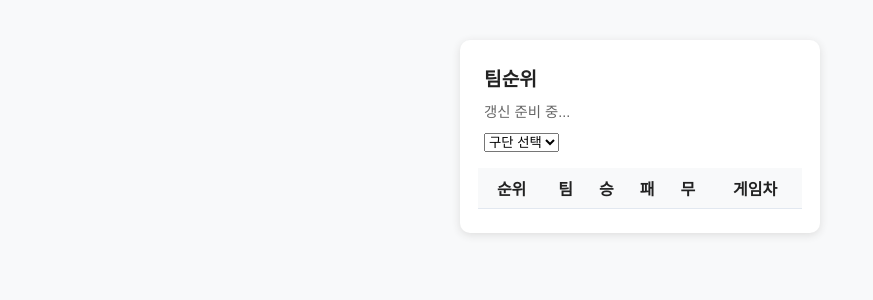
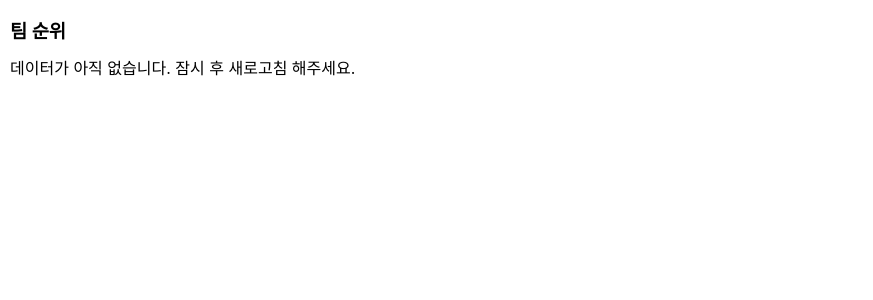
Before and after one commit to leedahyun3/capstone, a Flask app: template templates/team_ranking_alt.html in a window 1280 px wide. Shown: the top 300 px of the page, without its empty margins (0-873 px from the left). Run offline with Flask 3, Linux system fonts and the light colour scheme; the template is opened without the code that fills it, so the values that code supplies are empty.

Commit message:
Refactor team ranking HTML template

```diff
--- a/templates/team_ranking_alt.html
+++ b/templates/team_ranking_alt.html
@@ -1,75 +1,42 @@
 <!DOCTYPE html>
 <html lang="ko">
 <head>
-  <meta charset="UTF-8" />
-  <title>KBO 팀순위</title>
+  <meta charset="UTF-8">
+  <title>팀 순위</title>
   <style>
-    body { font-family: 'Noto Sans KR', Arial, sans-serif; background:#f8f9fa; margin:0; padding:0; }
-    .ranking-container { max-width:360px; margin:40px auto; background:#fff; border-radius:10px; box-shadow:0 2px 8px #ddd; padding:24px 0; }
-    .ranking-title { font-size:1.2em; font-weight:bold; margin:0 0 8px 24px; color:#222; }
-    .updated-at { margin-left:24px; margin-bottom:12px; color:#666; font-size:.9em; }
-    table { width:90%; margin:0 auto; border-collapse:collapse; background:#fff; }
-    th, td { padding:8px 4px; text-align:center; vertical-align:middle; font-size:1em; }
-    th { background:#f8f9fa; color:#222; font-weight:bold; border-bottom:1px solid #e2e8f0; }
-    tr { border-bottom:1px solid #e2e8f0; }
-    tr:last-child { border-bottom:none; }
-    .team-logo { width:32px; height:32px; object-fit:contain; vertical-align:middle; margin-right:8px; }
-    .team-name { font-weight:bold; color:#222; font-size:1em; vertical-align:middle; }
-    .selected-row { background:#e3f2fd !important; }
-    @media (max-width: 500px) {
-      .ranking-container { max-width:100%; padding:8px 0; }
-      table { width:98%; }
-      th, td { font-size:.95em; padding:4px 2px; }
-      .team-logo { width:20px; height:20px; margin-right:4px; }
-    }
+    body { margin:0; font-family: -apple-system, BlinkMacSystemFont, "Noto Sans KR", Arial, sans-serif; }
+    .wrap { padding: 8px 10px; }
+    h3 { margin: 8px 0 12px; }
+    table { width: 100%; border-collapse: collapse; }
+    th, td { border: 1px solid #e6e6e9; padding: 6px 8px; font-size: 14px; text-align: center; }
+    th { background: #f3f4f6; }
+    .meta { font-size: 12px; color: #666; margin-bottom: 6px; }
   </style>
 </head>
 <body>
-  <div class="ranking-container">
-    <div class="ranking-title">팀순위</div>
-    <div class="updated-at">
-      {% if updated_at %}갱신: {{ updated_at.strftime("%Y-%m-%d %H:%M") }}{% else %}갱신 준비 중...{% endif %}
-    </div>
+  <div class="wrap">
+    <h3>팀 순위</h3>
+    {% if updated_at %}<div class="meta">업데이트: {{ updated_at }}</div>{% endif %}
 
-    <select id="team-select" style="margin: 0 0 16px 24px;">
-      <option value="">구단 선택</option>
-      {% for team in rankings %}
-      <option value="{{ team.team_name }}">{{ team.team_name }}</option>
-      {% endfor %}
-    </select>
-
+    {% if rankings and rankings|length > 0 %}
+      {% set cols = rankings[0].keys() %}
       <table>
         <thead>
           <tr>
-        <th>순위</th><th>팀</th><th>승</th><th>패</th><th>무</th><th>게임차</th>
+            {% for c in cols %}<th>{{ c }}</th>{% endfor %}
           </tr>
         </thead>
         <tbody>
-      {% for team in rankings %}
-      <tr data-team="{{ team.team_name }}">
-        <td>{{ team.rank }}</td>
-        <td>
-          <img class="team-logo" src="/proxy-logo?url={{ team.logo | urlencode }}" alt="{{ team.team_name }} 로고">
-          <span class="team-name">{{ team.team_name }}</span>
-        </td>
-        <td>{{ team.wins }}</td>
-        <td>{{ team.losses }}</td>
-        <td>{{ team.draws }}</td>
-        <td>{{ team.gb }}</td>
+          {% for r in rankings %}
+            <tr>
+              {% for c in cols %}<td>{{ r.get(c, '') }}</td>{% endfor %}
             </tr>
           {% endfor %}
         </tbody>
       </table>
+    {% else %}
+      <div>데이터가 아직 없습니다. 잠시 후 새로고침 해주세요.</div>
+    {% endif %}
   </div>
-
-<script>
-  document.getElementById('team-select').addEventListener('change', function() {
-    const selected = this.value;
-    document.querySelectorAll('tbody tr').forEach(tr => {
-      if (tr.getAttribute('data-team') === selected) tr.classList.add('selected-row');
-      else tr.classList.remove('selected-row');
-    });
-  });
-</script>
 </body>
 </html>
```
Lines whose indentation alone changed are shown as unchanged.
